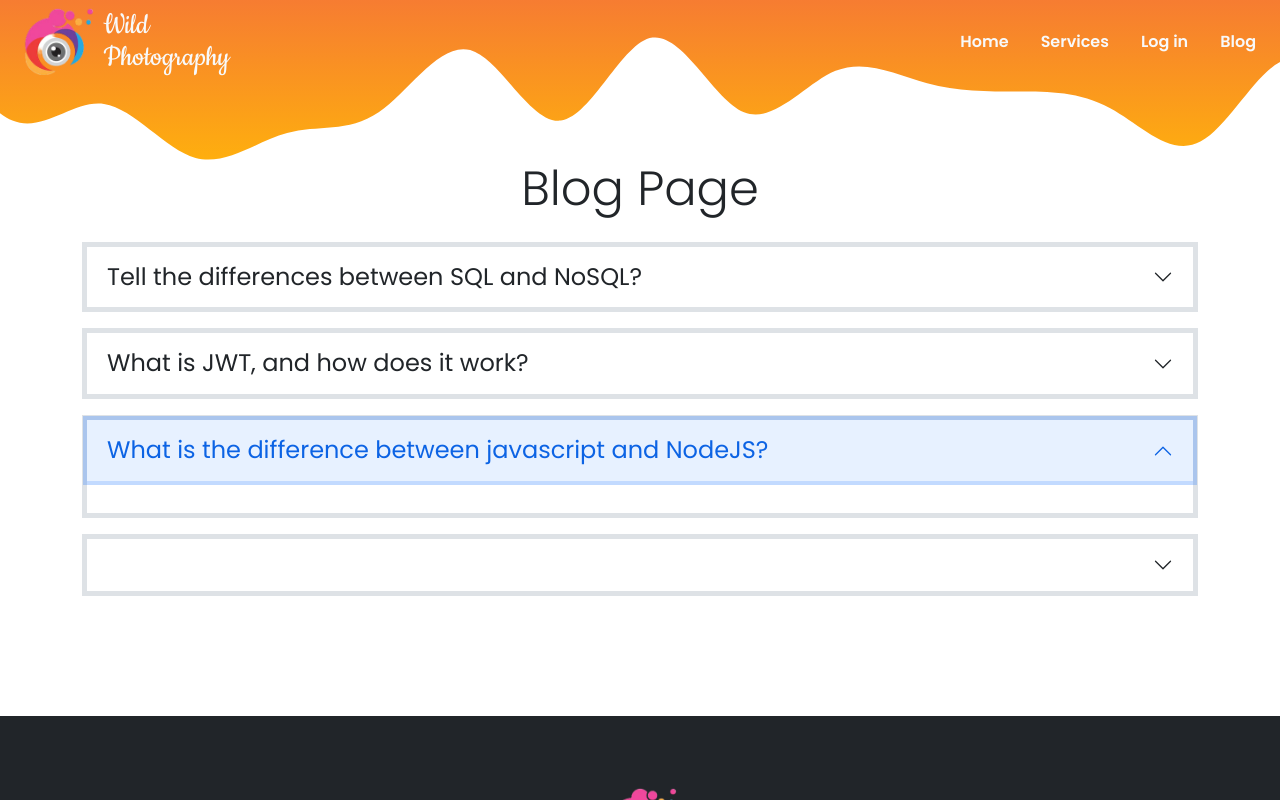
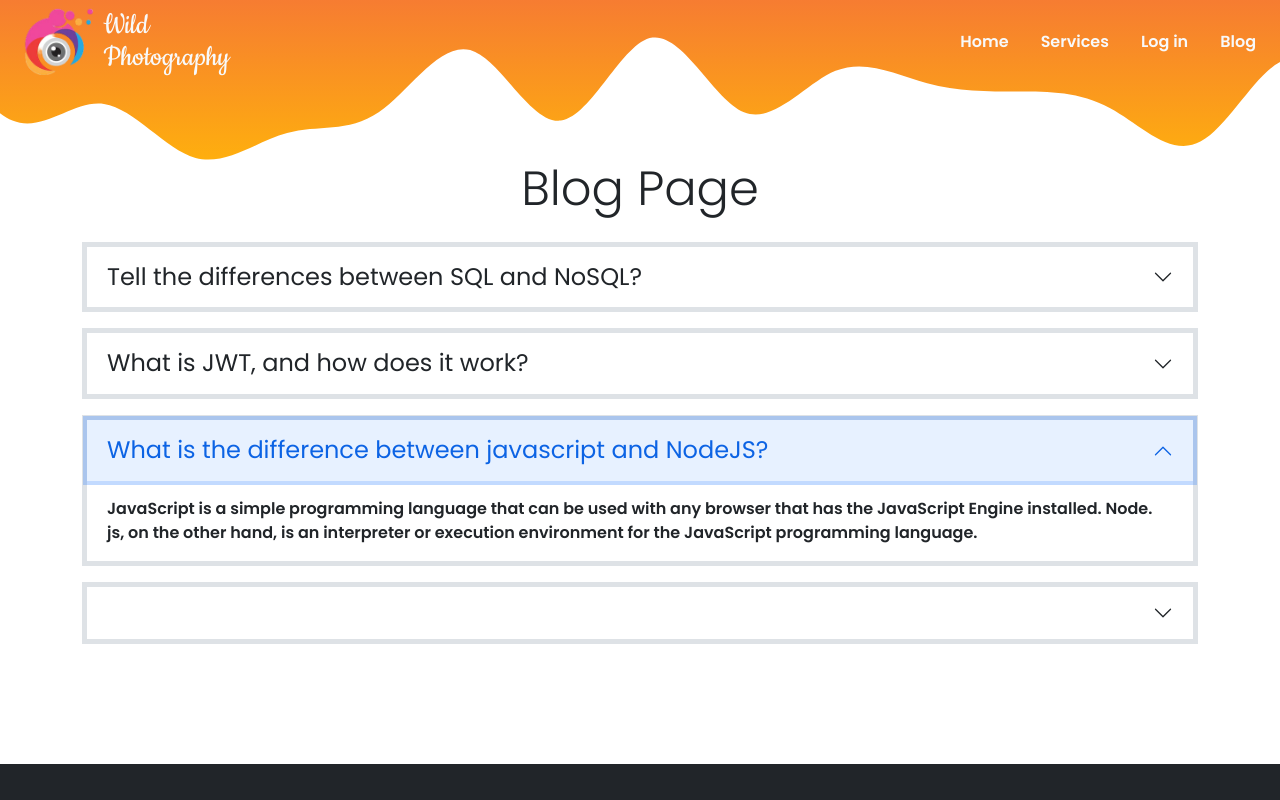
Before and after one commit to aminuls/service-review-client, a React (Create React App) app: page /blog in a window 1280 px wide. Both pictures are taken after a click on the button "What is the difference between javascript and NodeJS?". Shown: the top 800 px of the page. Built offline with nearby package versions, Linux system fonts and the light colour scheme; no server answers.

Commit message:
answer added

```diff
--- a/src/pages/Blog.js
+++ b/src/pages/Blog.js
@@ -44,20 +44,17 @@ const Blog = () => {
                   </h2>
                   <div id="collapseThree" className="accordion-collapse collapse" aria-labelledby="headingThree" data-bs-parent="#accordionExample">
                      <div className="accordion-body fw-semibold">
-
+                        JavaScript is a simple programming language that can be used with any browser that has the JavaScript Engine installed. Node. js, on the other hand, is an interpreter or execution environment for the JavaScript programming
+                        language.
                      </div>
                   </div>
                </div>
                <div className="accordion-item border border-5 rounded-0">
                   <h2 className="accordion-header" id="headingThree">
-                     <button className="accordion-button collapsed fs-4" type="button" data-bs-toggle="collapse" data-bs-target="#collapseFour" aria-expanded="false" aria-controls="collapseFour">
-
-                     </button>
+                     <button className="accordion-button collapsed fs-4" type="button" data-bs-toggle="collapse" data-bs-target="#collapseFour" aria-expanded="false" aria-controls="collapseFour"></button>
                   </h2>
                   <div id="collapseFour" className="accordion-collapse collapse" aria-labelledby="headingThree" data-bs-parent="#accordionExample">
-                     <div className="accordion-body fw-semibold">
-
-                     </div>
+                     <div className="accordion-body fw-semibold"></div>
                   </div>
                </div>
             </div>
```
